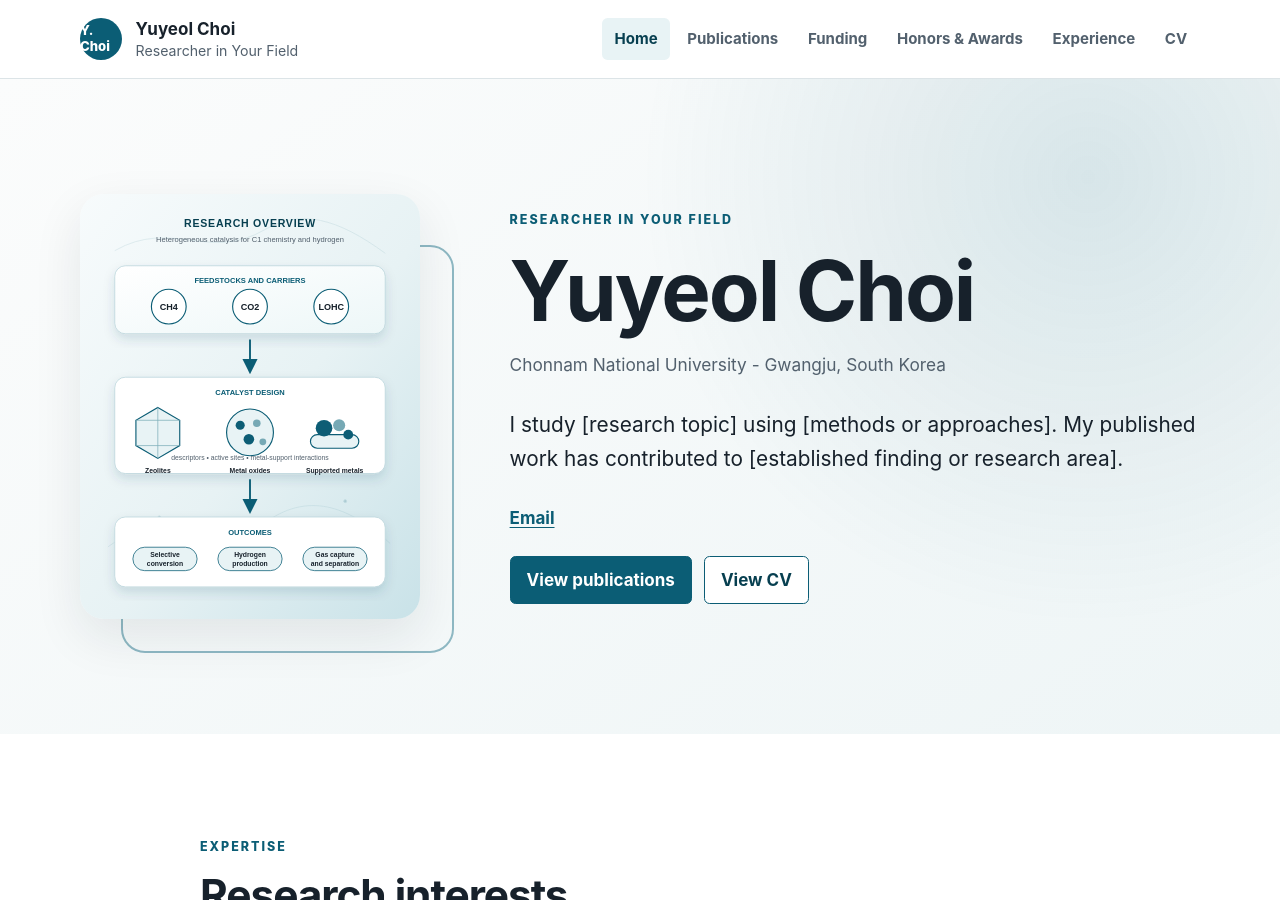
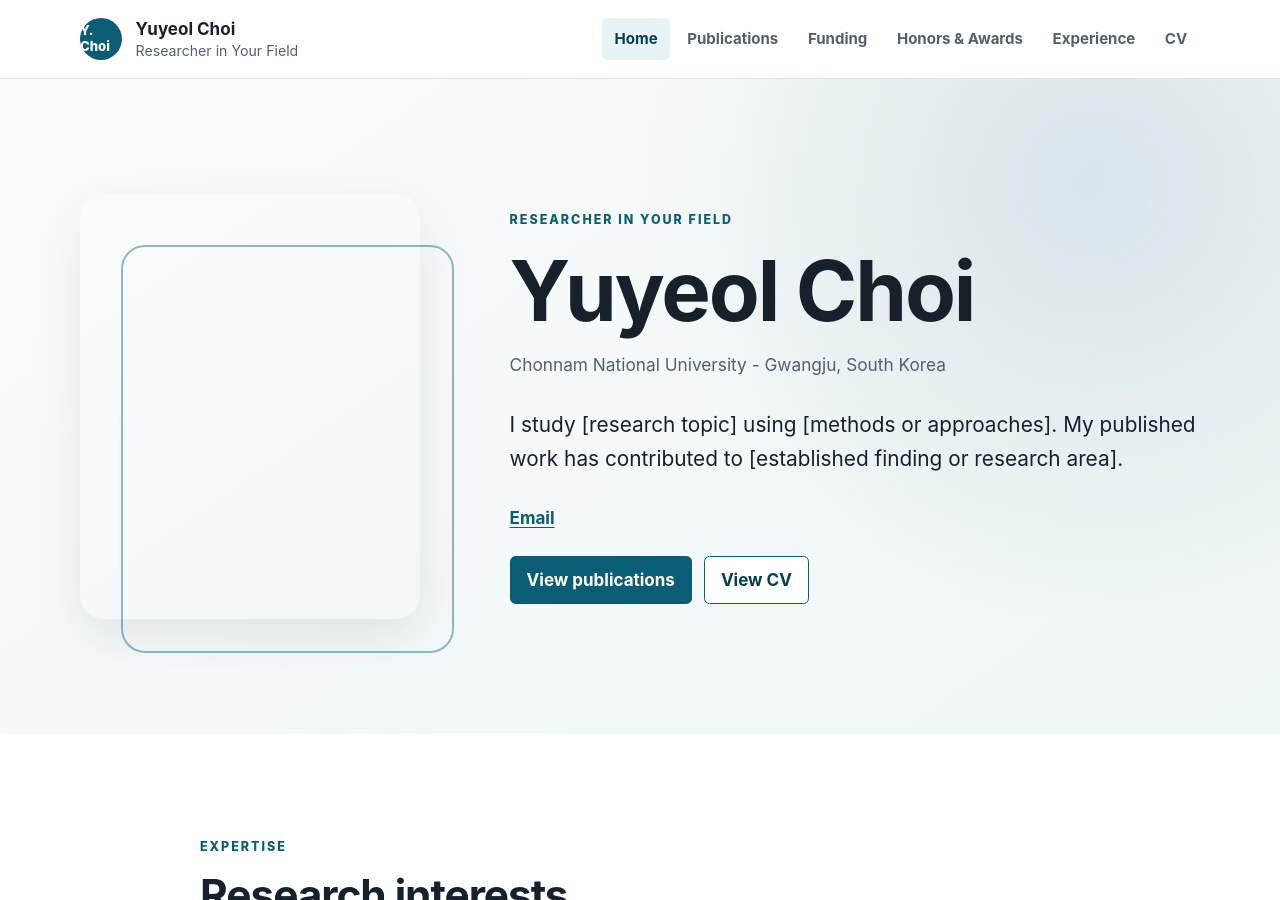
Before and after one commit to yuyeolchoi/yuyeolchoi.github.io, a Jekyll site: the page built from index.html, in a window 1280 px wide and 900 px high. Built offline with Jekyll 4.4.1, drawn with Linux system fonts in a browser that asks for light colours.

Commit message:
Leave home research graphic slot empty

```diff
--- a/index.html
+++ b/index.html
@@ -11,7 +11,7 @@ description: "Academic profile, research interests, and selected publications."
 <section class="hero">
   <div class="container hero-grid">
     <div class="hero-image-wrap">
-      <img class="profile-image" src="{{ site.author.profile_image | relative_url }}" alt="Research overview schematic for {{ site.author.name }}">
+      <img class="profile-image" src="{{ site.author.profile_image | relative_url }}" alt="Reserved research overview graphic area for {{ site.author.name }}">
     </div>
     <div class="hero-copy">
       <p class="eyebrow">{{ site.author.role }}</p>
```
Also changed, not shown: assets/images/research-overview.svg.
